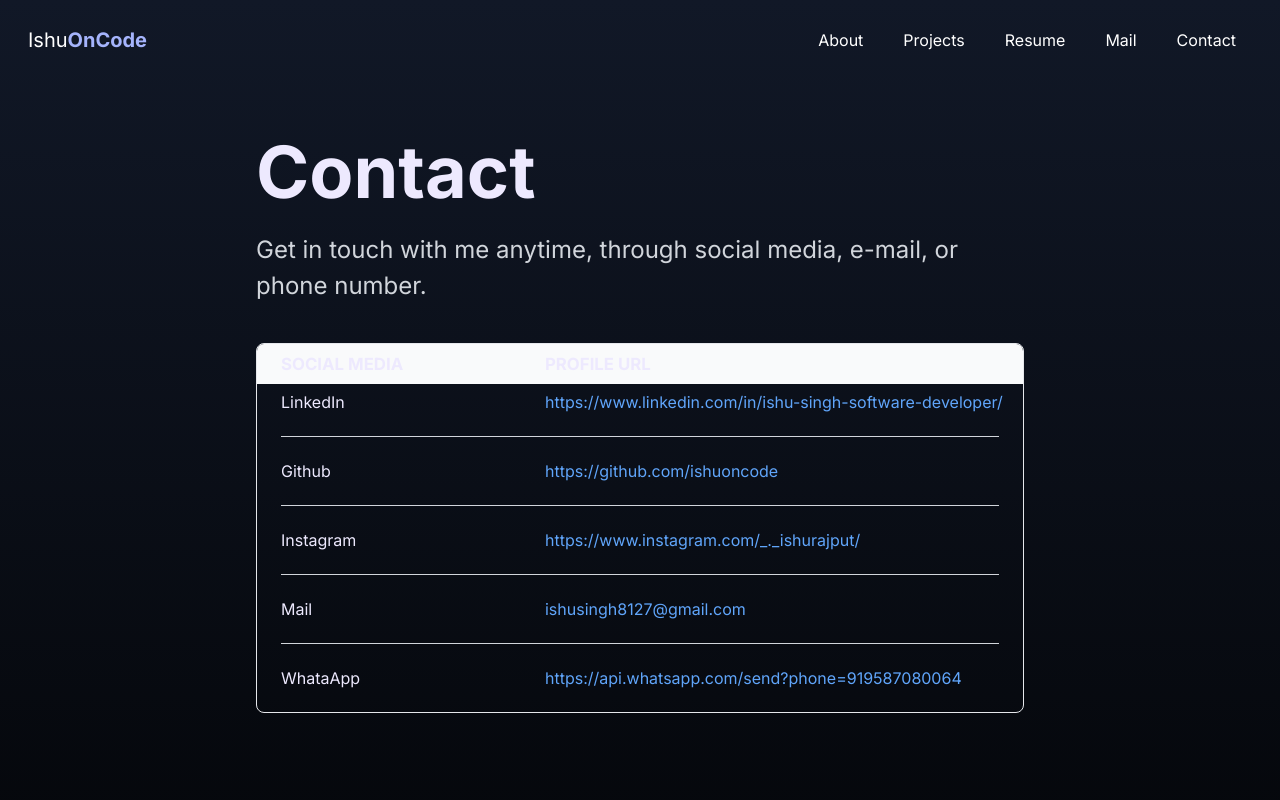
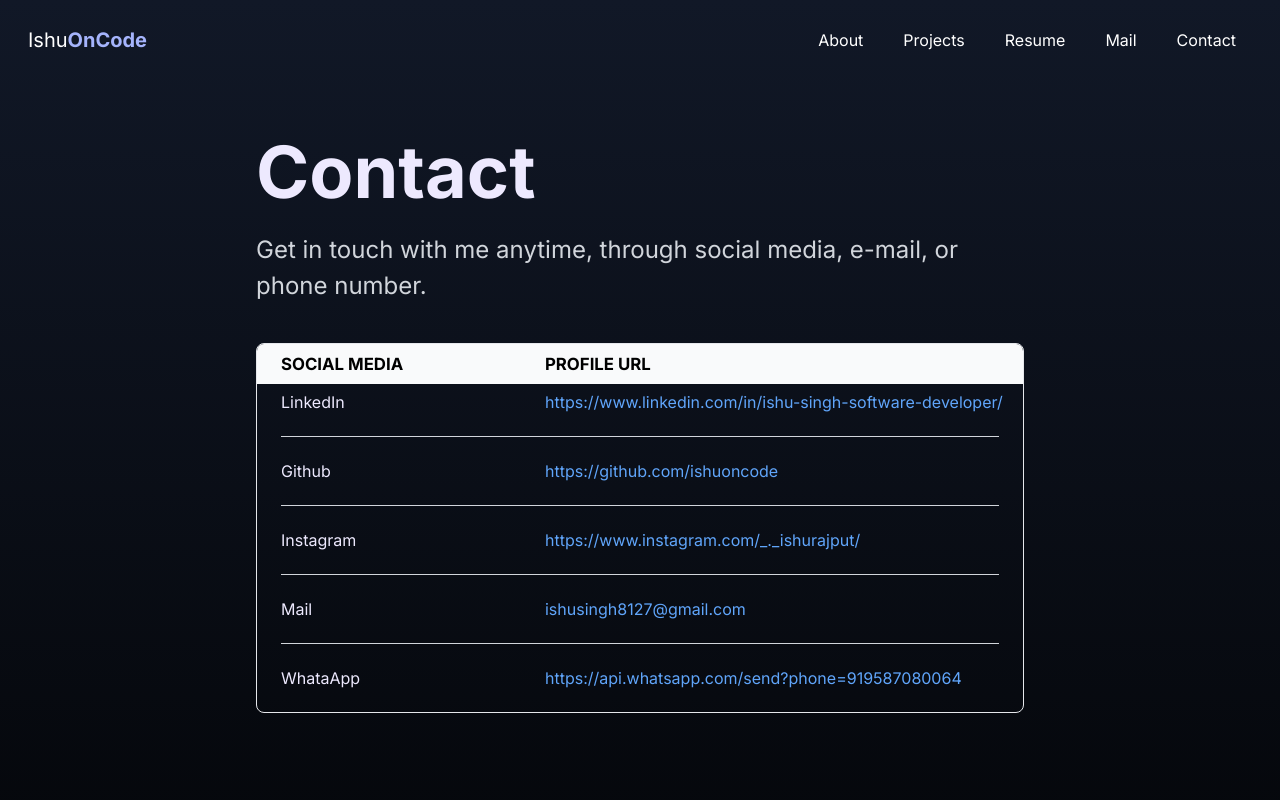
Before and after one commit to ishuoncode/my_portfolio, a Next.js app: page /Contact in a window 1280 px wide. Shown: the top 800 px of the page. Built offline with nearby package versions, Linux system fonts and the light colour scheme.

Commit message:
change color of contact

```diff
--- a/app/Contact/page.js
+++ b/app/Contact/page.js
@@ -14,8 +14,8 @@ export default function Contact() {
         <div className="mb-[2rem] mt-[1.5rem] h-[412px] w-[100%] overflow-x-auto rounded-[0.5rem] border-[1px] text-[0.85rem] leading-[1.25rem] md:h-[370px]">
           <table className="w-full text-left text-sm ">
             <thead className="bg-gray-50 text-xs uppercase text-gray-700 dark:bg-gray-700 dark:text-gray-400">
-              <tr className="text-[#EDE9FE]">
-                <th scope="col" className="px-6 py-3 text-[1.05rem]">
+              <tr className="  text-[black]">
+                <th scope="col" className="px-6 py-3 text-[1.05rem] ">
                   Social Media
                 </th>
                 <th scope="col" className="py-3 pl-28 text-[1.05rem]">
--- a/app/components/About.js
+++ b/app/components/About.js
@@ -23,7 +23,7 @@ export default function About() {
         viewport={{ once: false, amount: 0.25 }}
         className=" mx-auto flex w-full flex-col gap-8 lg:flex-row "
       >
-        <section className="mxs:ml-[7%] mt-[60px]  flex justify-between">
+        <section className="mxs:ml-[7%] ml-[4%] mt-[60px]  flex justify-between">
           <div className="mt-[16px] h-[400px] flex-1 items-center ">
             <TypingText title="| About " textStyles={'w-[250px]'} />
 
@@ -57,11 +57,11 @@ export default function About() {
             <div className="mt-[50px] flex sm:w-[500px] w-[257px] cursor-pointer items-center justify-items-center">
               <div>
                 {/* <button className={`${buttonStyle}`}>Get in Touch</button> */}
-                <Link href="/Contact">
+                 <a href="/Contact" >
                   <button className="rounded-[10px] bg-indigo-500 p-[10px] font-semibold  text-white hover:bg-[#4a4fef]">
                     Get in Touch
                   </button>
-                </Link>
+                </a>
               </div>
               <div className="ml-[20px]">
                 <a
@@ -99,7 +99,7 @@ export default function About() {
           </div>
         </section>
       </motion.div>
-      <div className="  mxs:mx-[7%] mt-[50px] w-auto flex-col gap-8">
+      <div className="  mxs:mx-[7%]  mt-[50px] w-auto flex-col gap-8">
         <p className="text-gray-400">Current favorite tech stack/tools:</p>
         <div className="mt-[15px] flex w-[300px] items-start justify-start">
           {ReactSVG}
```
